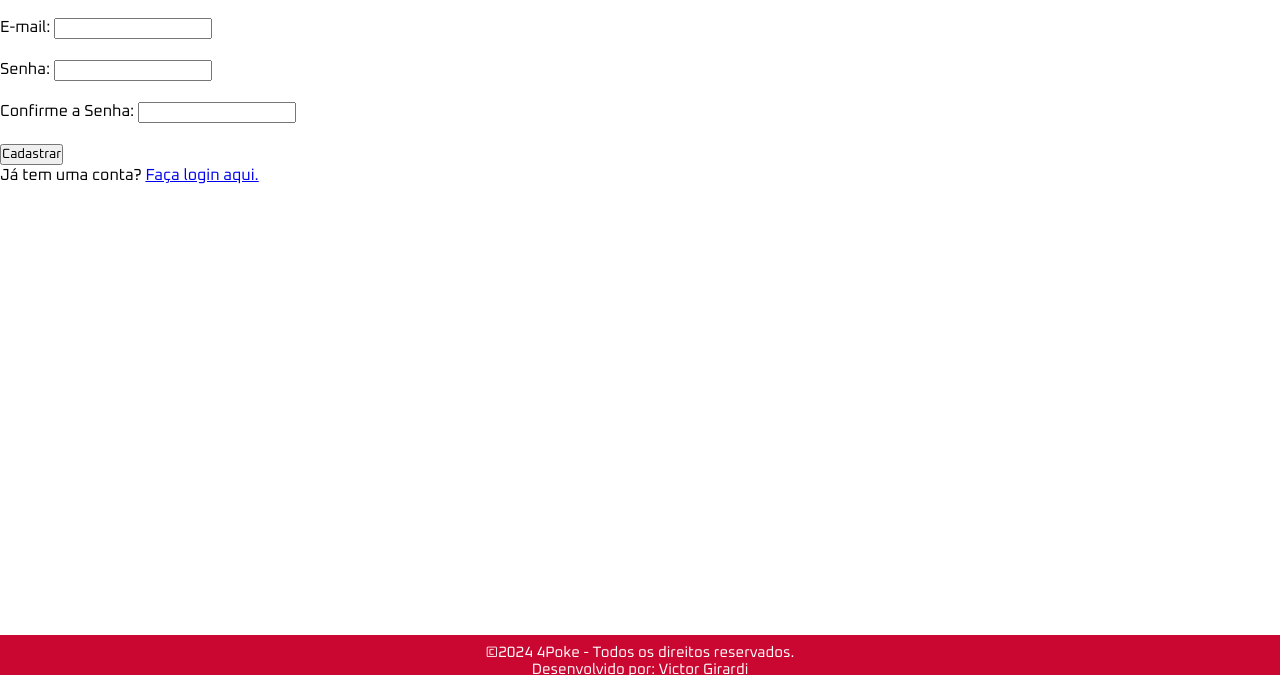
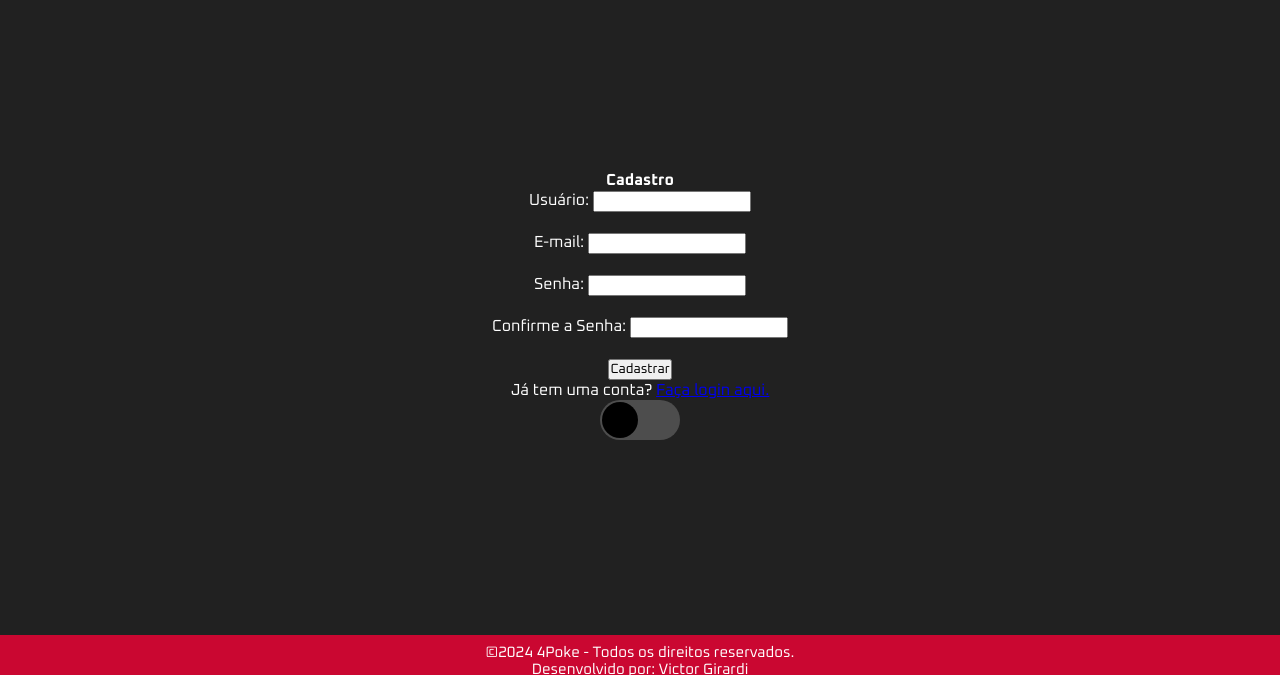
Before and after one commit to victorgirard1/pokedex, a website: page public/html/cadastro.html in a window 1280 px wide. Shown: the part 125-800 px from the top of the page. Drawn offline with Linux system fonts and the light colour scheme.

Commit message:
arrumando bug de tema nos textos do site

```diff
--- a/public/css/style-global.css
+++ b/public/css/style-global.css
@@ -6,6 +6,33 @@
     box-sizing: border-box;
     font-family: 'Oxanium', cursive;
 }
+
+body{
+    display: flex;
+    height: 100vh;
+    justify-content: center;
+    align-items: center;
+    text-align: center;
+    flex-direction: column;
+    background-color: #212121;
+    min-height: 100vh;
+    transition: .5s;
+    box-sizing: border-box;
+}
+
+.pbody{
+    color: #fff;
+}
+
+h1{
+    color: #fff;
+    font-size: 1.0em;
+}
+
+label{
+    color: #fff;
+}
+
 
 /* Estilo da barra de navegação */
 .navbar {
@@ -98,6 +125,16 @@ body.dark label{
     transition: .5s;
 }
 
+body.dark .pbody{
+    color: #000;
+    transition: .5s;
+}
+
+body.dark{
+    color: #000;
+    transition: .5s;
+}
+
 /*Fim do estilo para Darkmode*/
 
 /* Estilo para o rodapé */
--- a/public/css/style-login.css
+++ b/public/css/style-login.css
@@ -1,16 +1,3 @@
-body{
-    display: flex;
-    height: 100vh;
-    justify-content: center;
-    align-items: center;
-    text-align: center;
-    flex-direction: column;
-    background-color: #212121;
-    min-height: 100vh;
-    transition: .5s;
-    box-sizing: border-box;
-}
-
 h1{
     color: #fff;
     font-size: 1.0em;
--- a/public/css/style.home.css
+++ b/public/css/style.home.css
@@ -0,0 +1,50 @@
+body{
+    display: flex;
+    height: 100vh;
+    justify-content: center;
+    align-items: center;
+    text-align: center;
+    flex-direction: column;
+    background-color: #212121;
+    min-height: 100vh;
+    transition: .5s;
+    box-sizing: border-box;
+}
+
+h1{
+    color: #fff;
+    font-size: 1.0em;
+}
+
+label{
+    color: #fff;
+}
+
+
+
+#inicio{
+    position: absolute;
+    width: 65%;
+    top: 65%;
+    left: 13.5%;
+}
+
+.input_search{
+    width: 100%;
+    padding: 5%;
+    /* tira o contorno quando coloca o mouse */
+    outline: none;
+    border: 2px solid #333;
+    /* arrendonda borda */
+    border-radius: 7px;
+    font-weight: 600;
+    color: #3a444d;
+    font-size: clamp(8px, 5vw, 1rem);
+
+    /* recriando borda igual da pokedex */
+
+    box-shadow: -3px 3px 0 #727272, -5px 6px 0 #333;
+}
+
+
+/*DARK MODE*/
--- a/public/html/cadastro.html
+++ b/public/html/cadastro.html
@@ -43,11 +43,17 @@
 
             <button type="submit">Cadastrar</button>
         </form>
-        <p>Já tem uma conta? <a href="../html/login.html">Faça login aqui.</a></p>
+        <p class="pbody">Já tem uma conta? <a href="../html/login.html">Faça login aqui.</a></p>
     </div>
 
     <!-- JavaScript opcional para validação adicional ou interação -->
-    <script src="../js/darkmode.js"></script>
+    <div class="botao_tema">
+        <div class="trilho" id="trilho">
+            <div class="indicador"></div>
+        </div>
+    </div>
+
+        <script src="../js/darkMode.js"></script>
 
     <footer class="rodape">
         <div class="texto_rodape">
```
Also changed, not shown: public/html/home.html (+4 -1 lines), public/html/login.html (+1 -1 lines), public/html/pokedex.html (+1 -1 lines), public/css/style-pokedex.css (renamed from public/css/style-home.css).
